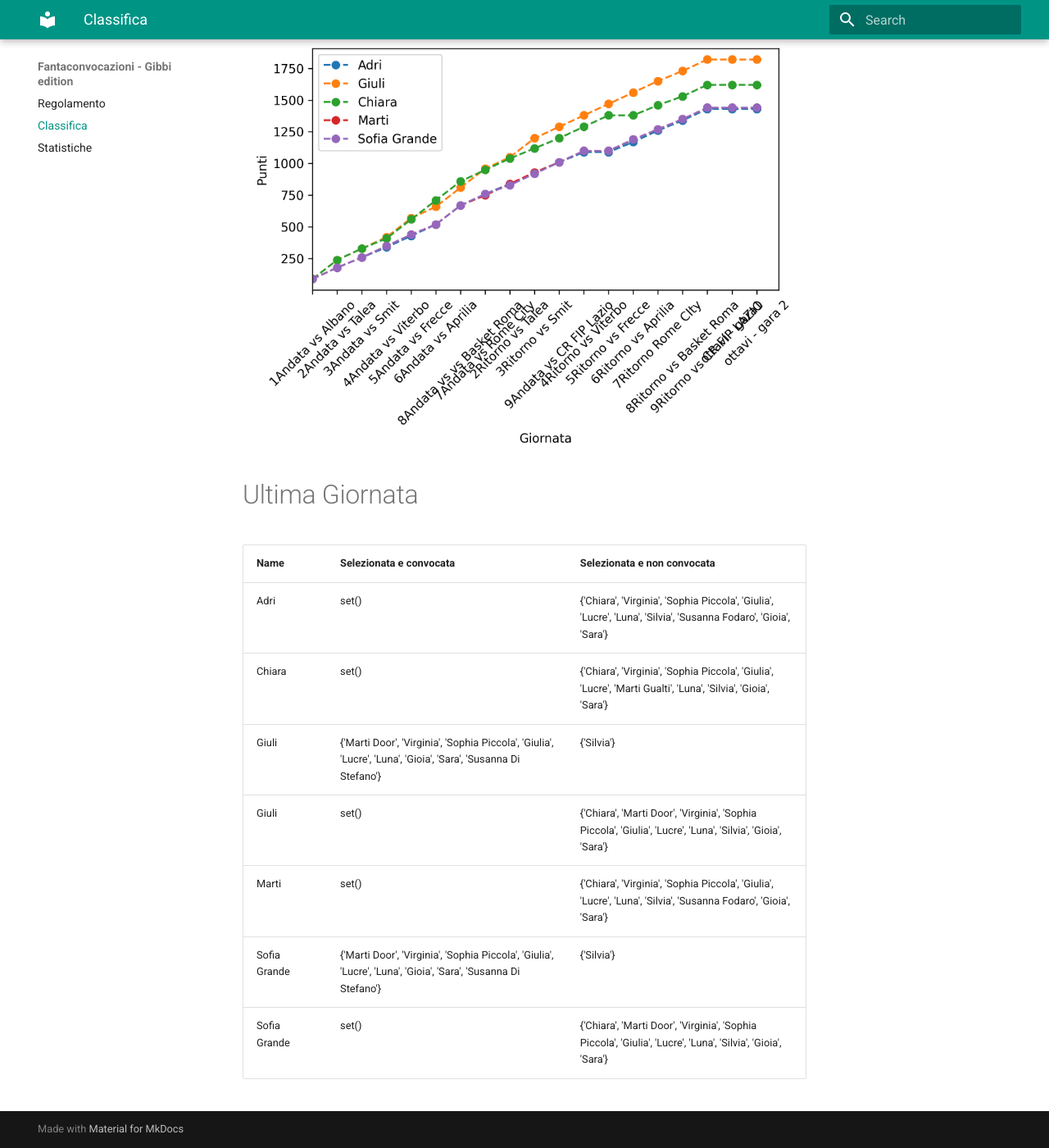
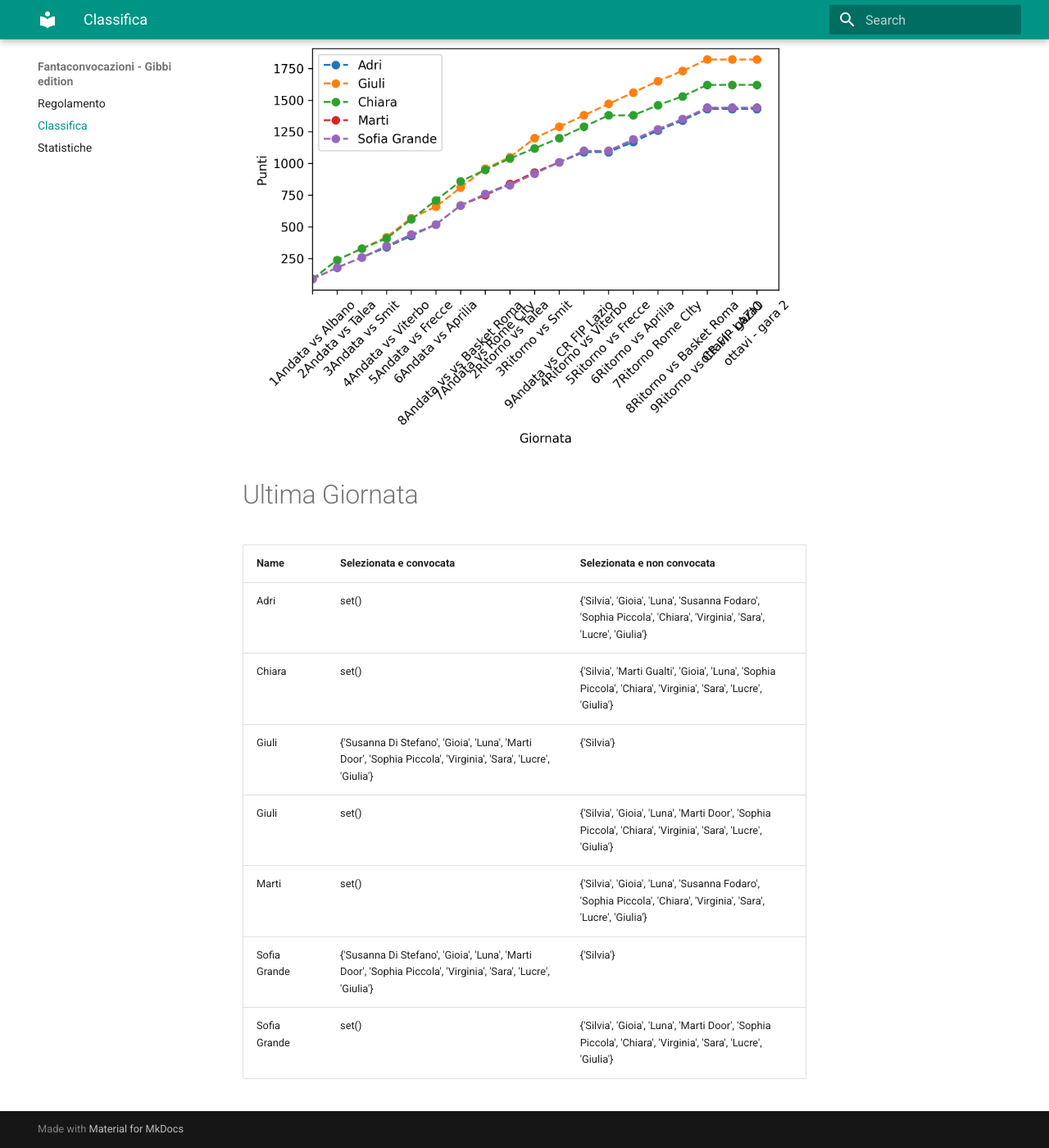
Before and after one commit to martinig94/fantagibbi, an MkDocs documentation site: the page built from docs/Classifica.md, in a window 1280 px wide and 1400 px high, scrolled down 565 px. Shown: the whole window at 82% size. Built offline with MkDocs 1.6.1 and Material for MkDocs 9.7.7, drawn with Linux system fonts in a browser that asks for light colours.

Commit message:
Auto-update from main.py

```diff
--- a/docs/Classifica.md
+++ b/docs/Classifica.md
@@ -18,11 +18,11 @@
 <!-- START_TABLE CORRECT -->
 | Name         | Selezionata e convocata                                                                                        | Selezionata e non convocata                                                                                      |
 |:-------------|:---------------------------------------------------------------------------------------------------------------|:-----------------------------------------------------------------------------------------------------------------|
-| Adri         | set()                                                                                                          | {'Chiara', 'Virginia', 'Sophia Piccola', 'Giulia', 'Lucre', 'Luna', 'Silvia', 'Susanna Fodaro', 'Gioia', 'Sara'} |
-| Chiara       | set()                                                                                                          | {'Chiara', 'Virginia', 'Sophia Piccola', 'Giulia', 'Lucre', 'Marti Gualti', 'Luna', 'Silvia', 'Gioia', 'Sara'}   |
-| Giuli        | {'Marti Door', 'Virginia', 'Sophia Piccola', 'Giulia', 'Lucre', 'Luna', 'Gioia', 'Sara', 'Susanna Di Stefano'} | {'Silvia'}                                                                                                       |
-| Giuli        | set()                                                                                                          | {'Chiara', 'Marti Door', 'Virginia', 'Sophia Piccola', 'Giulia', 'Lucre', 'Luna', 'Silvia', 'Gioia', 'Sara'}     |
-| Marti        | set()                                                                                                          | {'Chiara', 'Virginia', 'Sophia Piccola', 'Giulia', 'Lucre', 'Luna', 'Silvia', 'Susanna Fodaro', 'Gioia', 'Sara'} |
-| Sofia Grande | {'Marti Door', 'Virginia', 'Sophia Piccola', 'Giulia', 'Lucre', 'Luna', 'Gioia', 'Sara', 'Susanna Di Stefano'} | {'Silvia'}                                                                                                       |
-| Sofia Grande | set()                                                                                                          | {'Chiara', 'Marti Door', 'Virginia', 'Sophia Piccola', 'Giulia', 'Lucre', 'Luna', 'Silvia', 'Gioia', 'Sara'}     |
+| Adri         | set()                                                                                                          | {'Silvia', 'Gioia', 'Luna', 'Susanna Fodaro', 'Sophia Piccola', 'Chiara', 'Virginia', 'Sara', 'Lucre', 'Giulia'} |
+| Chiara       | set()                                                                                                          | {'Silvia', 'Marti Gualti', 'Gioia', 'Luna', 'Sophia Piccola', 'Chiara', 'Virginia', 'Sara', 'Lucre', 'Giulia'}   |
+| Giuli        | {'Susanna Di Stefano', 'Gioia', 'Luna', 'Marti Door', 'Sophia Piccola', 'Virginia', 'Sara', 'Lucre', 'Giulia'} | {'Silvia'}                                                                                                       |
+| Giuli        | set()                                                                                                          | {'Silvia', 'Gioia', 'Luna', 'Marti Door', 'Sophia Piccola', 'Chiara', 'Virginia', 'Sara', 'Lucre', 'Giulia'}     |
+| Marti        | set()                                                                                                          | {'Silvia', 'Gioia', 'Luna', 'Susanna Fodaro', 'Sophia Piccola', 'Chiara', 'Virginia', 'Sara', 'Lucre', 'Giulia'} |
+| Sofia Grande | {'Susanna Di Stefano', 'Gioia', 'Luna', 'Marti Door', 'Sophia Piccola', 'Virginia', 'Sara', 'Lucre', 'Giulia'} | {'Silvia'}                                                                                                       |
+| Sofia Grande | set()                                                                                                          | {'Silvia', 'Gioia', 'Luna', 'Marti Door', 'Sophia Piccola', 'Chiara', 'Virginia', 'Sara', 'Lucre', 'Giulia'}     |
 <!-- END_TABLE CORRECT -->
```
